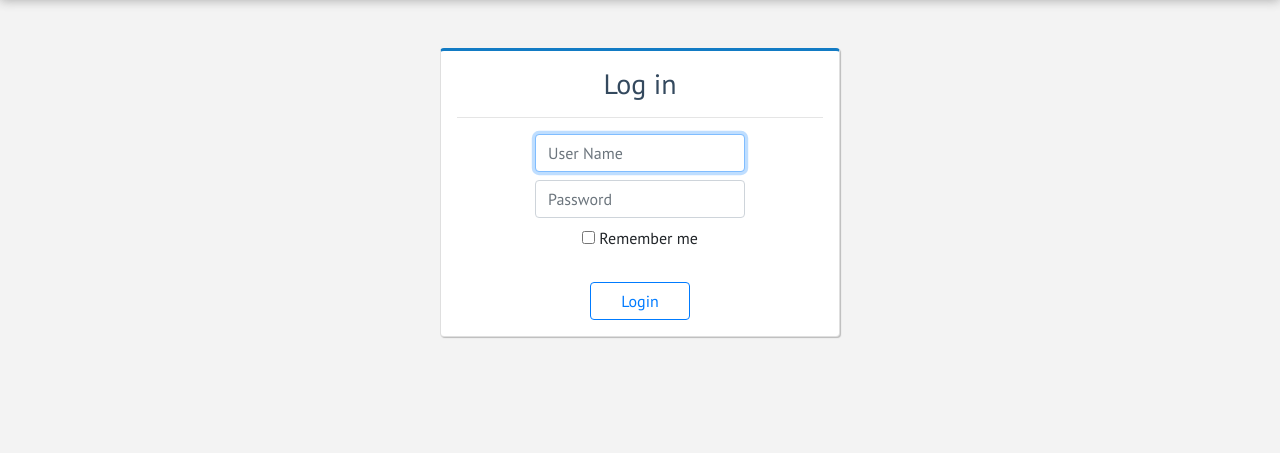
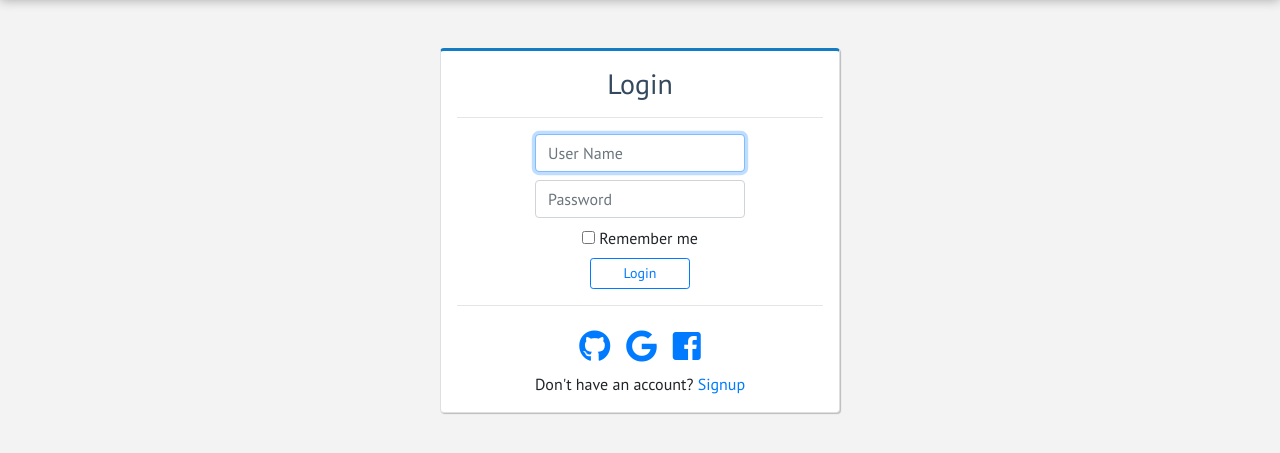
Before and after one commit to arc9693/IntReview, a Django app: page /login in a window 1280 px wide. Shown: the part 56-509 px from the top of the page. Run offline with Django 3.2, Linux system fonts and the light colour scheme; some libraries are stand-ins or nearby versions; some web fonts are replaced.

Commit message:
Add social login

```diff
--- a/IntReview/urls.py
+++ b/IntReview/urls.py
@@ -19,4 +19,5 @@ from django.urls import include, path
 urlpatterns = [
     path('', include('Interviewbook.urls')),
     path('admin/', admin.site.urls),
+    path(r'^oauth/', include('social_django.urls', namespace='social')),
 ]
--- a/Interviewbook/templates/Interviewbook/login.html
+++ b/Interviewbook/templates/Interviewbook/login.html
@@ -6,9 +6,17 @@
 <form class="form-signin" method="post" id="login-form">
   {% csrf_token %}
   <center>
+    {% if message %}
+    <div class="w-75 m-1 alert alert-danger alert-dismissible fade show" role="alert">
+      <strong>{{message}}</strong>
+      <button type="button" class="close" data-dismiss="alert" aria-label="Close">
+        <span aria-hidden="true">&times;</span>
+      </button>
+    </div>
+    {% endif %}
     <div class="card m-3 m-lg-5 p-3 p-lg-3 loginCard">
       <center style="vertical-align:middle;">
-        <h3 class="form-signin-heading" style="color:#34495E;">{{ message }}</h3><hr>
+        <h3 class="form-signin-heading" style="color:#34495E;">Login</h3><hr>
         <label for="id_username" class="sr-only">User Name</label>
         <input type="text" name="username" id="id_username" class="form-control mb-2" placeholder="User Name" required autofocus>
         <label for="id_password" class="sr-only">Password</label>
@@ -17,9 +25,16 @@
         <label>
           <input type="checkbox" value="remember-me"> Remember me
         </label>
-        </div><br>
-        <button class="btn btn-md btn-outline-primary btn-block" type="submit" style="width: 100px;">Login</button>
+        </div>
+        <button class="btn btn-sm btn-outline-primary btn-block" type="submit" style="width: 100px;">Login</button>
       </center>
+      <hr>
+      <div class="d-flex justify-content-center">
+        <a class="m-2" href="{% url 'social:begin' 'github' %}"><i class="fab fa-2x fa-github"></i></a><br>
+        <a class="m-2" href="{% url 'social:begin' 'google-oauth2' %}"><i class="fab fa-2x fa-google"></i></a><br>
+        <a class="m-2" href="{% url 'social:begin' 'facebook' %}"><i class="fab fa-2x fa-facebook-square"></i></a>
+      </div>
+      <span>Don't have an account?<a href="/signup"> Signup</a></span>
     </div>
   </center>
 </form>
--- a/Interviewbook/templates/Interviewbook/signup.html
+++ b/Interviewbook/templates/Interviewbook/signup.html
@@ -31,7 +31,7 @@
 		    </div>
 		  {% endfor %}
 		</p>
-	    <center><button class="btn btn-success mb-5" type="submit">Sign up</button></center>
+	    <center><button class="m-2 mb-3 btn btn-sm btn-outline-primary" type="submit">Sign up</button></center>
 	  </form>
 	</div>
 {% endblock %}
--- a/Interviewbook/views.py
+++ b/Interviewbook/views.py
@@ -28,7 +28,7 @@ def signup(request):
     return render(request, 'Interviewbook/signup.html', {'form': form})
 
 def login_view(request):
-    _message = 'Log in'
+    _message = False
     if request.method == 'POST':
         _username = request.POST['username']
         _password = request.POST['password']
--- a/requirements.txt
+++ b/requirements.txt
@@ -1,3 +1,4 @@
 Django==2.1.1
 pytz==2018.9
 django-widget-tweaks==1.4.3
+social-auth-app-django
```
Also changed, not shown: IntReview/settings.py (+27 -0 lines).
